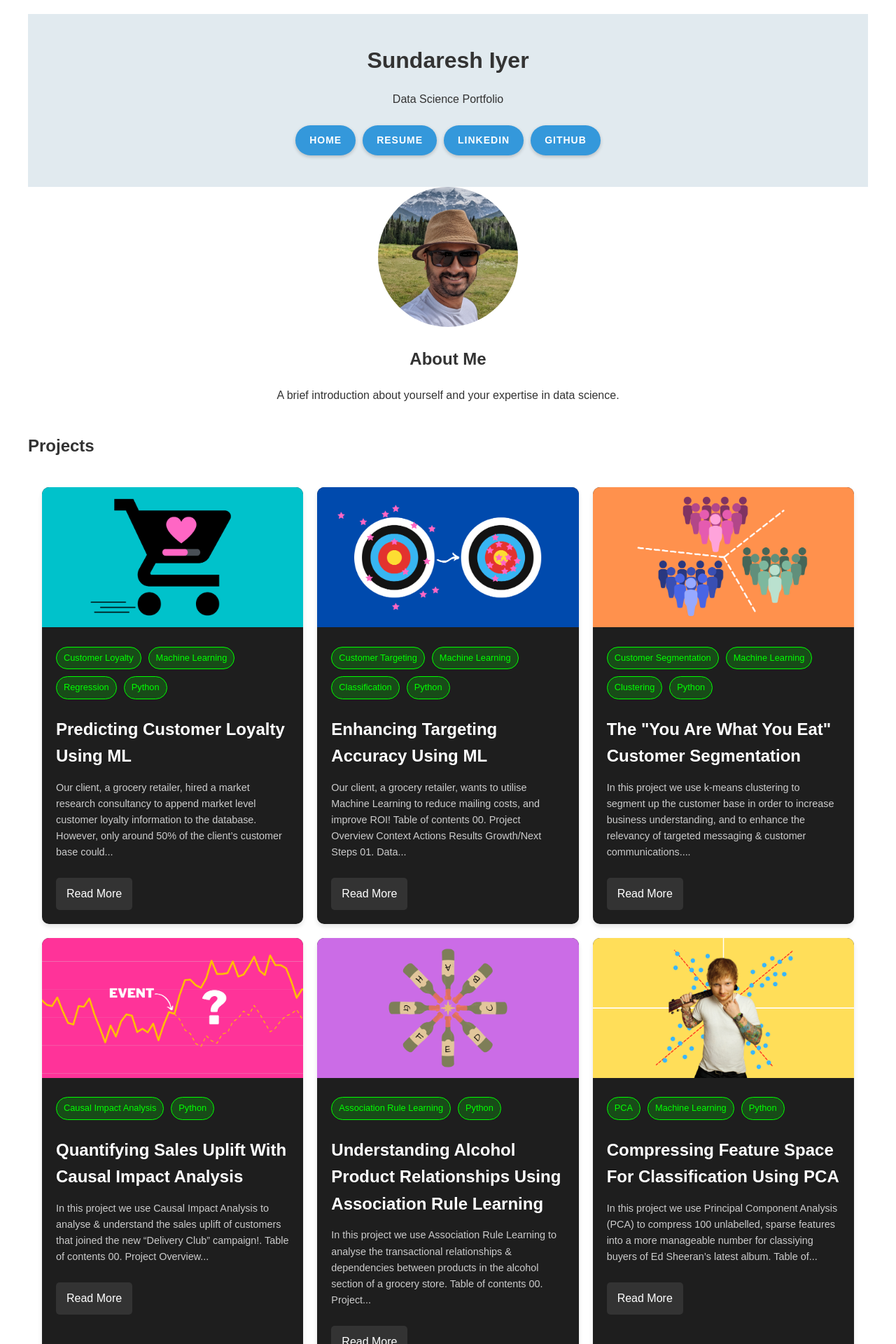
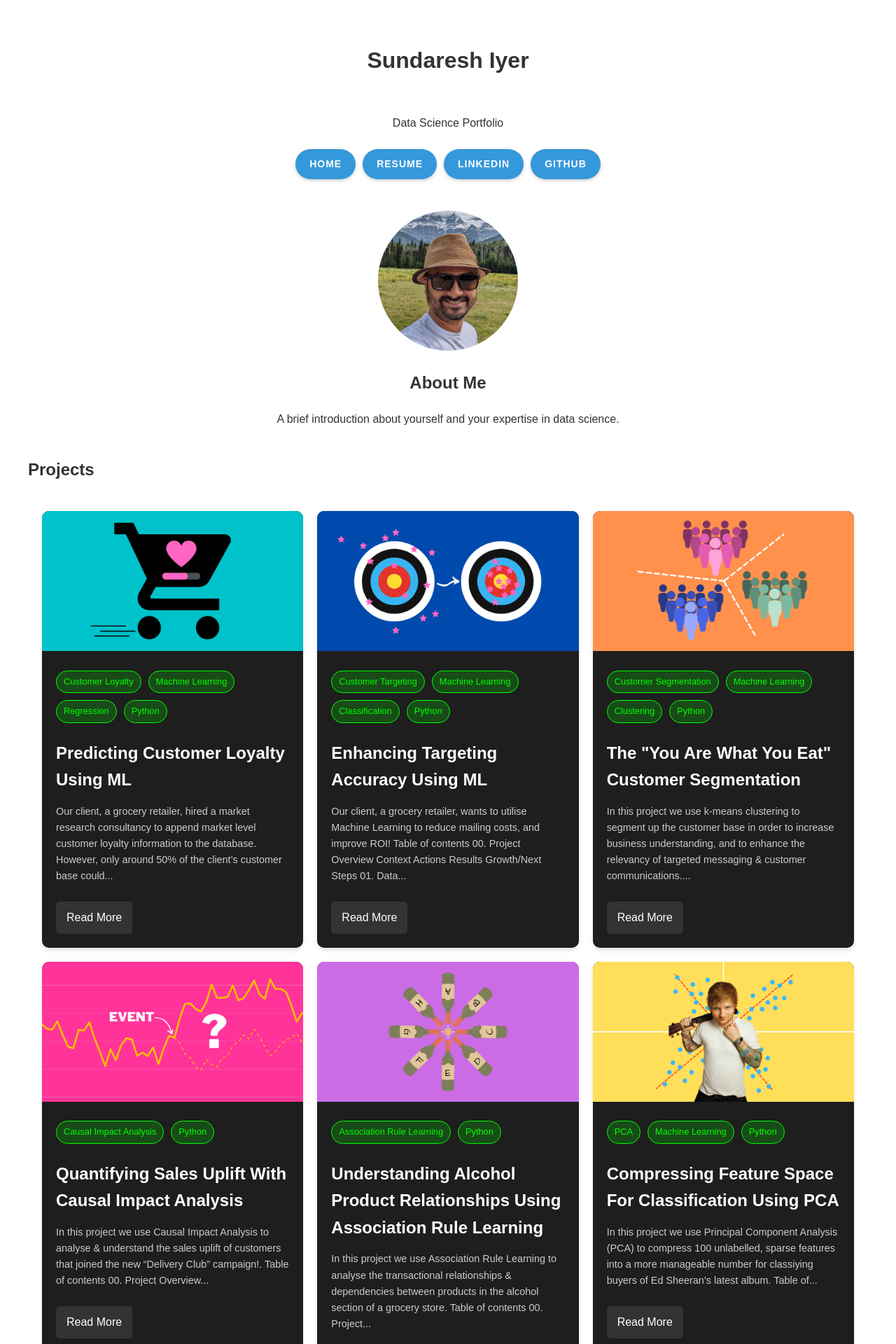
Before and after one commit to IyerS/sundareshiyer.github.io, a Jekyll site: the page built from index.html, in a window 1280 px wide. Shown: the top 1920 px of the page at 70% size. Built offline with Jekyll 4.4.1, drawn with Linux system fonts in a browser that asks for light colours.

Commit message:
Update main.scss

```diff
--- a/assets/css/main.scss
+++ b/assets/css/main.scss
@@ -11,13 +11,12 @@ body {
 }
 
 header {
-    background-color: #e1eaef;
     padding: 20px;
     text-align: center;
 }
 
 header h1 {
-    margin-bottom: 10px;
+    margin-bottom: 50px;
 }
 
 /* Navigation Styles */
```
